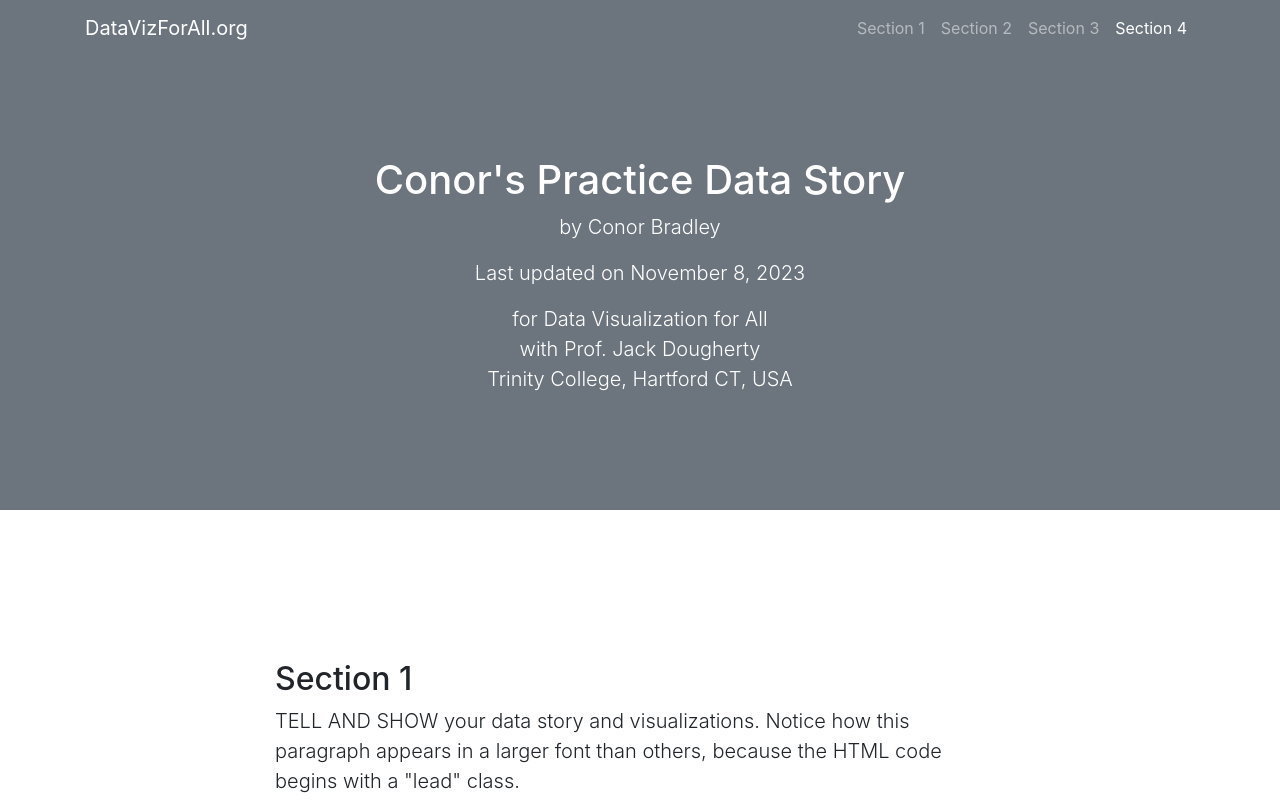
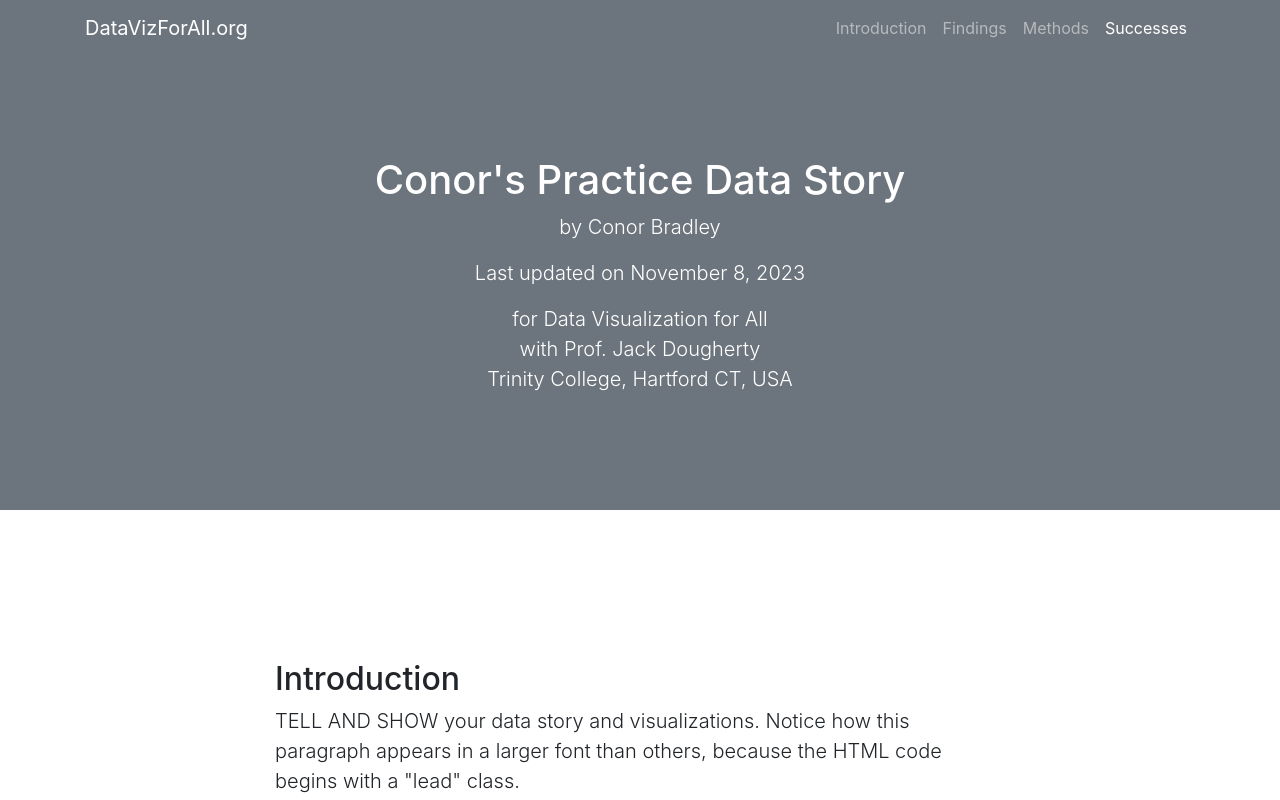
Before and after one commit to DataVizForAll/hartfordpromise-bradley-kirk, a plain HTML site: page index.html in a window 1280 px wide. Shown: the top 800 px of the page. Drawn offline with nearby package versions, Linux system fonts and the light colour scheme.

Commit message:
Update index.html

```diff
--- a/index.html
+++ b/index.html
@@ -34,16 +34,16 @@
       <div class="collapse navbar-collapse" id="navbarResponsive">
         <ul class="navbar-nav ml-auto">
           <li class="nav-item">
-            <a class="nav-link js-scroll-trigger" href="#section1">Section 1</a>
+            <a class="nav-link js-scroll-trigger" href="#section1">Introduction</a>
           </li>
           <li class="nav-item">
-            <a class="nav-link js-scroll-trigger" href="#section2">Section 2</a>
+            <a class="nav-link js-scroll-trigger" href="#section2">Findings</a>
           </li>
           <li class="nav-item">
-            <a class="nav-link js-scroll-trigger" href="#section3">Section 3</a>
+            <a class="nav-link js-scroll-trigger" href="#section3">Methods</a>
           </li>
           <li class="nav-item">
-            <a class="nav-link js-scroll-trigger" href="#section4">Section 4</a>
+            <a class="nav-link js-scroll-trigger" href="#section4">Successes</a>
           </li>
         </ul>
       </div>
@@ -65,7 +65,7 @@
     <div class="container">
       <div class="row">
         <div class="col-lg-8 mx-auto">
-          <h2>Section 1</h2>
+          <h2>Introduction</h2>
           <p class="lead">TELL AND SHOW your data story and visualizations. Notice how this paragraph appears in a larger font than others, because the HTML code begins with a "lead" class.</p>
 
           <p>Compose your data story in your Google Doc, because it's easier to write and edit, especially when working with other people. When you're ready, go to this <a href="https://github.com/DataVizForAll/dataviz-story-template">GitHub dataviz-story-template repo</a> to create your own version, and publish it online using Settings > Pages. When your version is published, copy and paste the link into your README file so you can easily click it.</p>
@@ -97,7 +97,7 @@
     <div class="container">
       <div class="row">
         <div class="col-lg-8 mx-auto">
-          <h2>Section 2</h2>
+          <h2>Findings</h2>
           <p>Create a separate section to describe how you obtained your data, key steps in your process, and cautions for interpreting its meaning. Write for an audience of future DataViz students who may wish to replicate your steps. Write in HTML format and always include links to data sources, such as <a href='https://public-edsight.ct.gov/'>CT EdSight</a>, and also link to your shared Google Sheets.</p>
         </div>
       </div>
@@ -110,7 +110,7 @@
     <div class="container">
       <div class="row">
         <div class="col-lg-8 mx-auto">
-          <h2>Section 3</h2>
+          <h2>Methods</h2>
           <p>Give credit to people, organizations, resources, and tools that helped you to create this data story. Write in HTML format and include links when appropriate. When you paraphrase or quote from a specific reading, cite it using any standard academic citation style (such as MLA or APA inline citations), and include the full reference in a bibliography section at the end of your data story. For help with creating citations, I highly recommend the <a href='https://zbib.org'>Zbib.org</a> tool. Insert any URL, but you may need to click the Edit button to manually add missing details, such as author and date if the tool does not automatically recognize them, as shown in Image 1 and 2 below.</p>
 
           <img src="sample-zbib1.png" style="width: 100%; margin: 30px 0">
@@ -150,7 +150,7 @@
     <div class="container">
       <div class="row">
         <div class="col-lg-8 mx-auto">
-          <h2>Section 4: Advanced Tips</h2>
+          <h2>Successes</h2>
 
           <p>Change names of `Section 1` etc. to customized navigation labels that make sense for your data story, such as `Why It Matters` or `How We Made This` etc. To do this you must change names in TWO places: see the Navigation Container (around lines 30-50) and the corresponding Sections below. Keep the section numbers but change the reader-friendly labels.</p>
 
```
